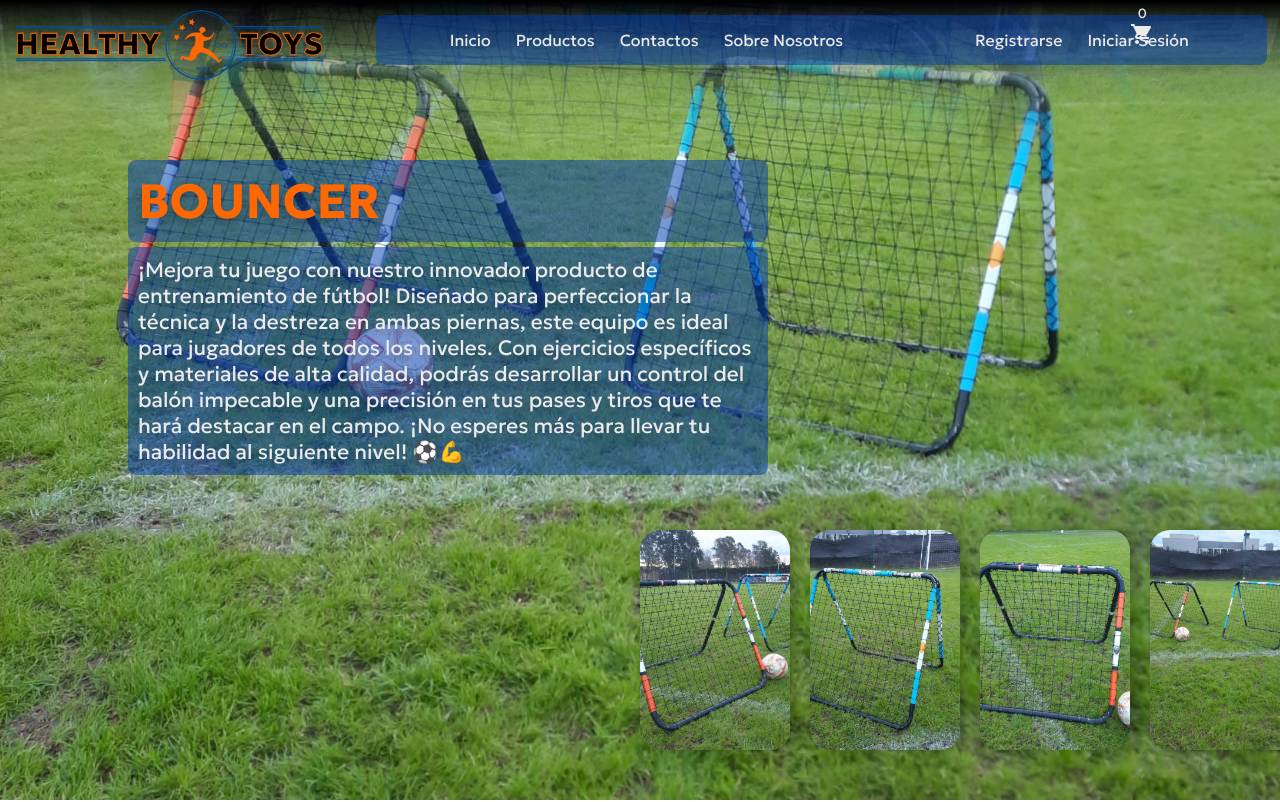
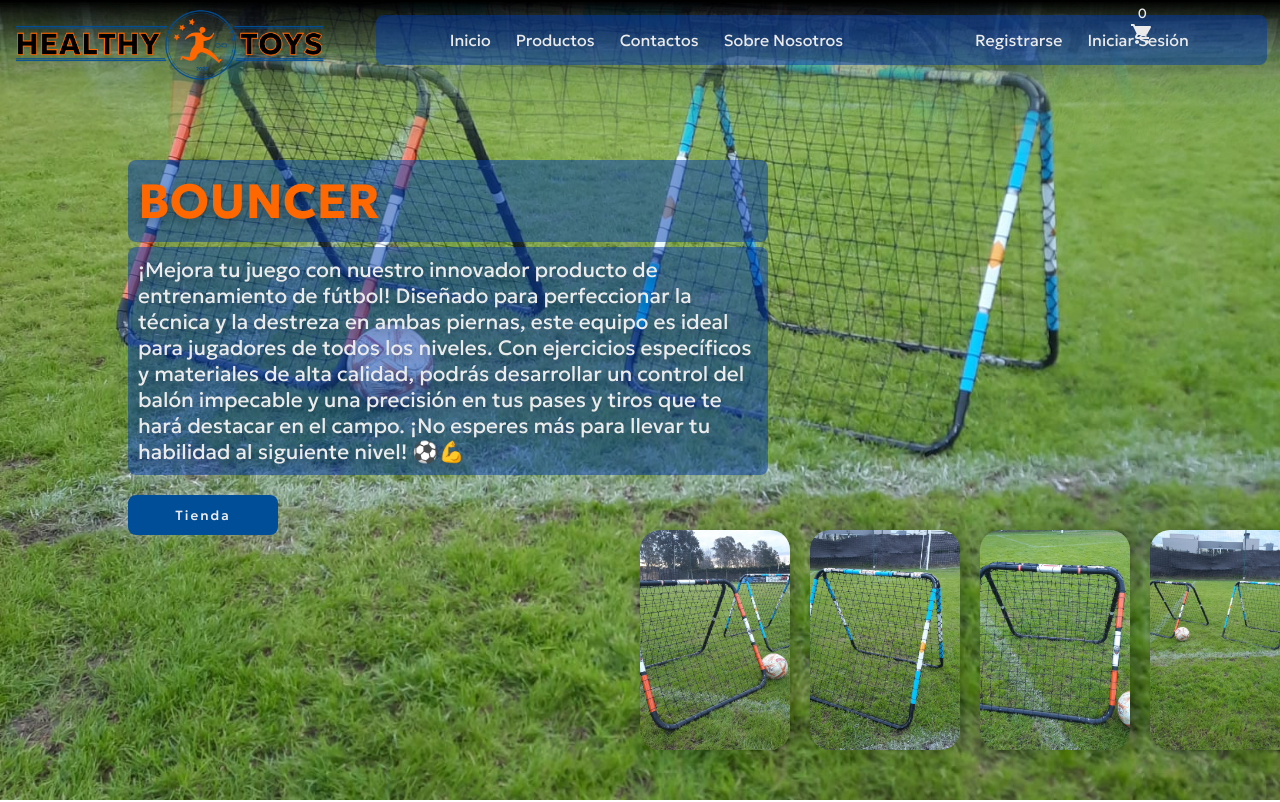
Before and after one commit to Emilix22/healthy_toys_front, a React (Vite) app: page /e_commerce in a window 1280 px wide. Shown: the top 802 px of the page. Built offline with nearby package versions, Linux system fonts and the light colour scheme; no server answers.

Commit message:
agrego boton tienda en carrousel

```diff
--- a/src/components/Carrousel/Carrousel.css
+++ b/src/components/Carrousel/Carrousel.css
@@ -90,7 +90,7 @@ font-size: 1.3rem;
   letter-spacing: 2px;
   color: var(--color2);
   border-radius: 8px;
-  width: 50px;
+  width: 150px;
 
 }
 
--- a/src/components/Carrousel/Carrousel.jsx
+++ b/src/components/Carrousel/Carrousel.jsx
@@ -36,7 +36,9 @@ function Carrousel() {
               <div className="description">
               ¡Mejora tu juego con nuestro innovador producto de entrenamiento de fútbol! Diseñado para perfeccionar la técnica y la destreza en ambas piernas, este equipo es ideal para jugadores de todos los niveles. Con ejercicios específicos y materiales de alta calidad, podrás desarrollar un control del balón impecable y una precisión en tus pases y tiros que te hará destacar en el campo. ¡No esperes más para llevar tu habilidad al siguiente nivel! ⚽💪
               </div>
+            <div className="button"><button>Tienda</button></div>
             </div>
+
           </article>
 
           <article className="item">
@@ -47,6 +49,7 @@ function Carrousel() {
               <div className="description">
               ¡Mejora tu juego con nuestro innovador producto de entrenamiento de fútbol! Diseñado para perfeccionar la técnica y la destreza en ambas piernas, este equipo es ideal para jugadores de todos los niveles. Con ejercicios específicos y materiales de alta calidad, podrás desarrollar un control del balón impecable y una precisión en tus pases y tiros que te hará destacar en el campo. ¡No esperes más para llevar tu habilidad al siguiente nivel! ⚽💪
               </div>
+              <div className="button"><button>Tienda</button></div>
             </div>
           </article>
 
@@ -58,6 +61,7 @@ function Carrousel() {
               <div className="description">
               ¡Mejora tu juego con nuestro innovador producto de entrenamiento de fútbol! Diseñado para perfeccionar la técnica y la destreza en ambas piernas, este equipo es ideal para jugadores de todos los niveles. Con ejercicios específicos y materiales de alta calidad, podrás desarrollar un control del balón impecable y una precisión en tus pases y tiros que te hará destacar en el campo. ¡No esperes más para llevar tu habilidad al siguiente nivel! ⚽💪
               </div>
+              <div className="button"><button>Tienda</button></div>
             </div>
           </article>
 
@@ -69,6 +73,7 @@ function Carrousel() {
               <div className="description">
               ¡Mejora tu juego con nuestro innovador producto de entrenamiento de fútbol! Diseñado para perfeccionar la técnica y la destreza en ambas piernas, este equipo es ideal para jugadores de todos los niveles. Con ejercicios específicos y materiales de alta calidad, podrás desarrollar un control del balón impecable y una precisión en tus pases y tiros que te hará destacar en el campo. ¡No esperes más para llevar tu habilidad al siguiente nivel! ⚽💪
               </div>
+              <div className="button"><button>Tienda</button></div>
             </div>
           </article>
         </section>
```
